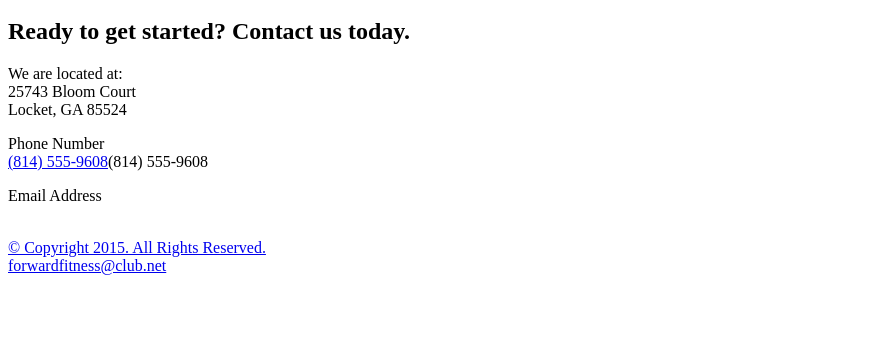
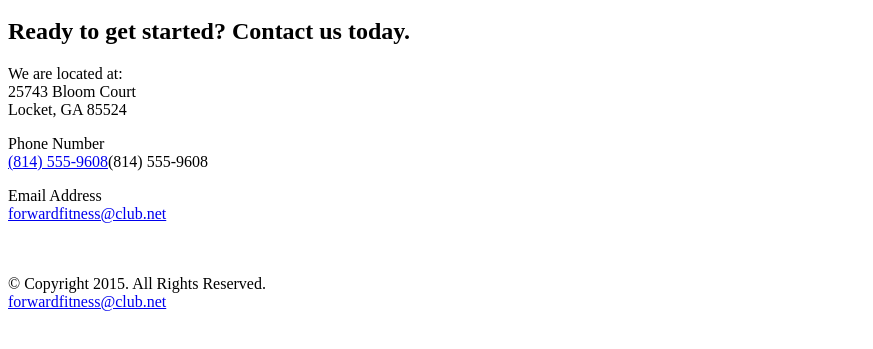
Before and after one commit to Go3578/go3578.github.io, a plain HTML site: page contact.html in a window 1280 px wide. Shown: the part 307-656 px from the top of the page, without its empty margins (0-873 px from the left). Drawn offline with Linux system fonts and the light colour scheme.

Commit message:
Add files via upload

```diff
--- a/contact.html
+++ b/contact.html
@@ -1,20 +1,22 @@
 <!DOCTYPE html>
-<!-- This template was created by David Foote ISM 5994 -->
+<!-- This template was created by Nusrath Mahi ISM 5994 -->
 <html lang="en">
 <head>
     <title>Forward Fitness Club</title>
 	<meta charset="utf-8">
 </head>
 <body>
-
 		<div id="container">
 
     <!-- Use the header area for the website name or logo -->
+
 	<header>
 	     <a href="index.html"><img src="images/ffc_logo.png" alt="foward Fitness Club logo" height="275" width="845"></a>
 	</header>
 
+
 <!-- Use the nav area to add hyperlink to other pages within the website -->
+
    <nav>
 	   <a href="index.html">Home</a> &nbsp; &nbsp;
 	   <a href="about.html">About Us</a> &nbsp; &nbsp;
@@ -22,11 +24,10 @@
 	   <a href="nutrition">Nutrition </a> &nbsp; &nbsp;
 	   <a href="contact.html">Contact Us </a> &nbsp; &nbsp;
 
+
 	</nav>
-
 	<!-- Use the main area to add the main content of the webpage -->
     <main>
-
 	<h2>Ready to get started? Contact us today.</h2>
 	 <p>We are located at:<br>
 		   25743 Bloom Court<br>
@@ -36,7 +37,7 @@
 			<a class="mobile" href="tel:814559608">(814) 555-9608</a>(814) 555-9608</p>
 
 		<p>Email Address<br>
-		<a href="mailto:forwardfitness@club.net</a></p>
+		<a href="mailto:forwardfitness@club.net"> forwardfitness@club.net</a></p>
 		<br><br>
 
 	</main>
@@ -46,7 +47,6 @@
 	      &copy; Copyright 2015. All Rights Reserved.<br>
 		 		<a href="mailto:forwardfitness@club.net">forwardfitness@club.net</a>
 	</footer>
-
 	</div>
 
 </body>
```
Lines whose indentation alone changed are shown as unchanged.
